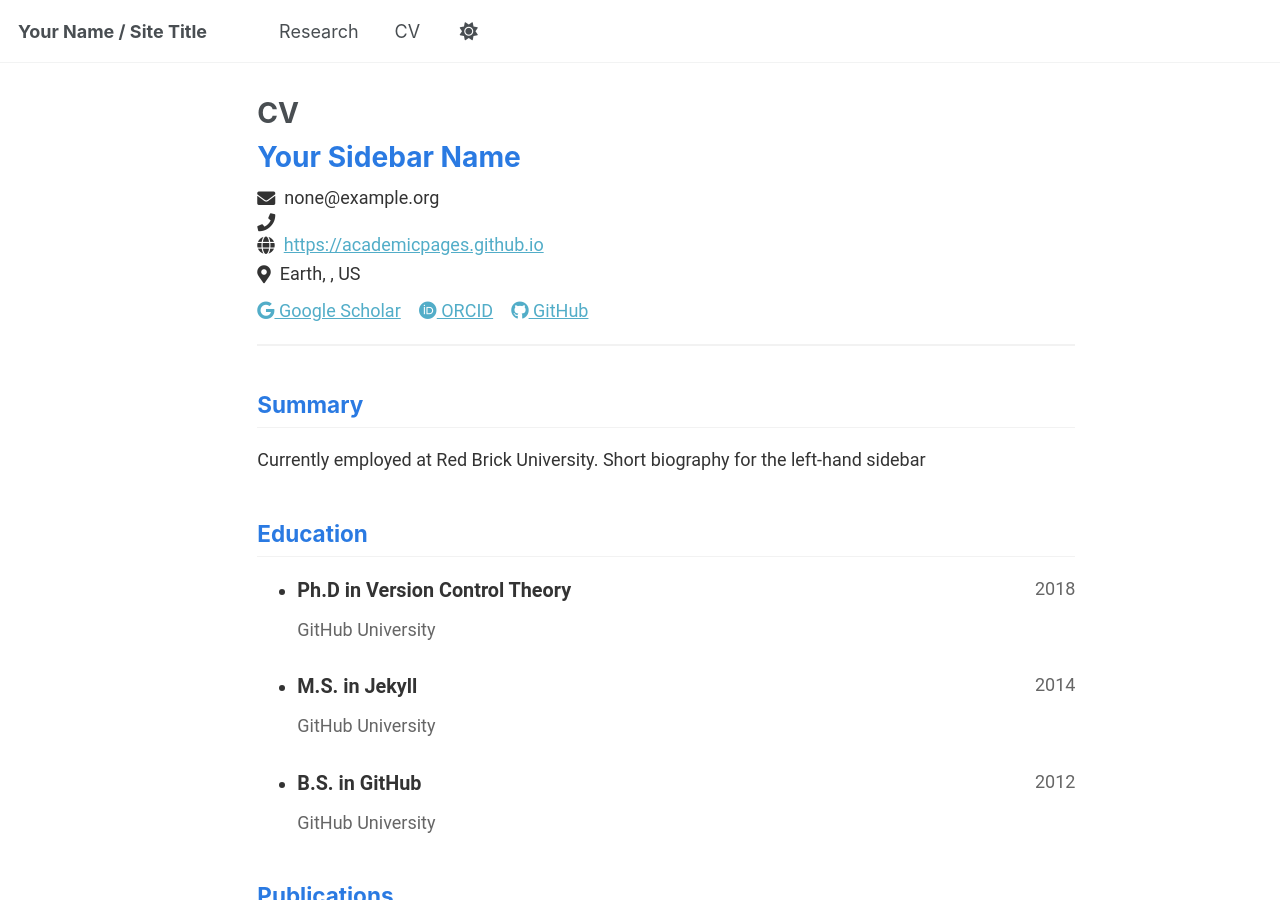
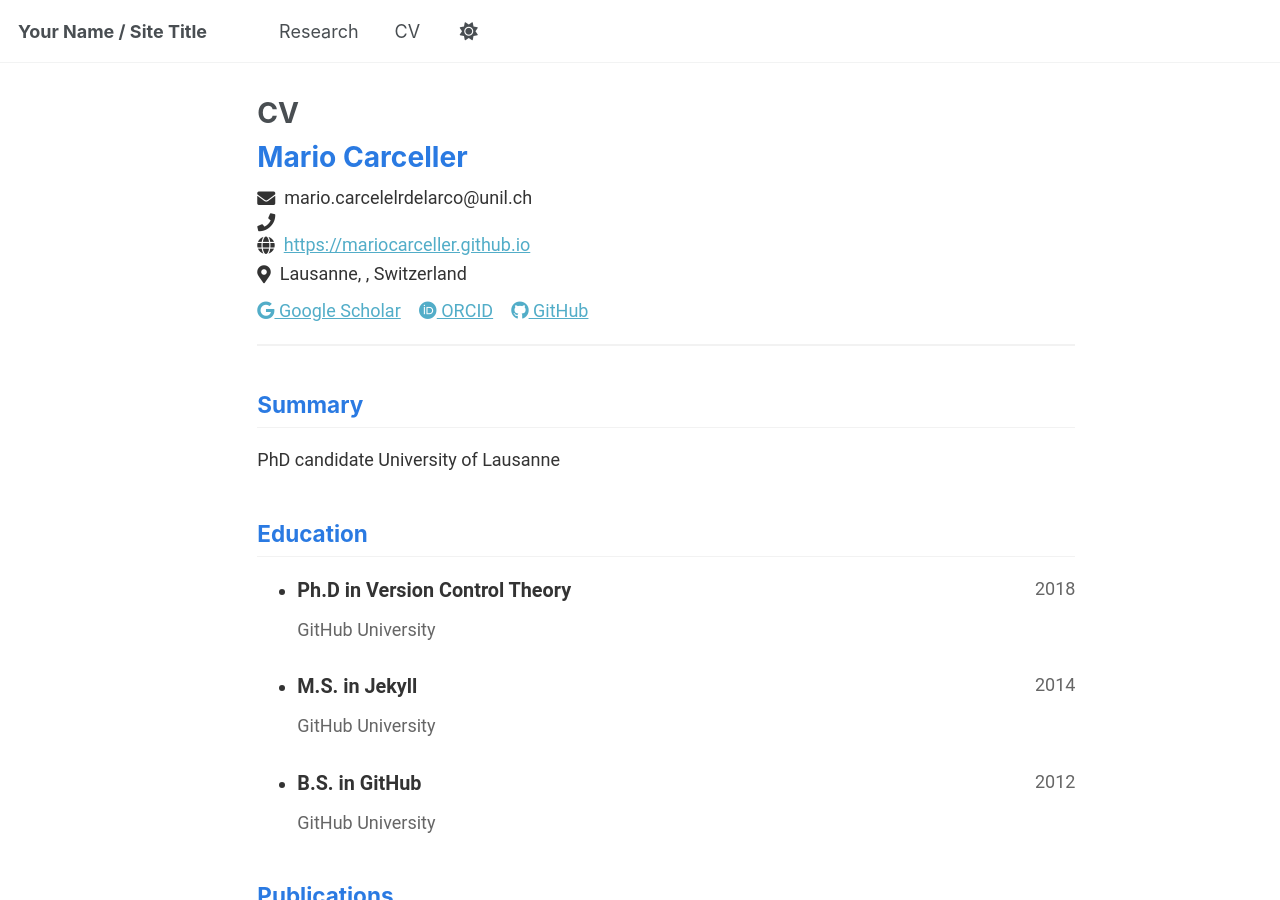
Before and after one commit to MarioCarceller/carcellermario.github.io, a Jekyll site: the page built from _pages/cv-json.md, in a window 1280 px wide and 900 px high. Built offline with Jekyll 4.4.1, drawn with Linux system fonts in a browser that asks for light colours.

Commit message:
Update cv.json

```diff
--- a/_data/cv.json
+++ b/_data/cv.json
@@ -1,15 +1,15 @@
 {
   "basics": {
-    "name": "Your Sidebar Name",
-    "email": "none@example.org",
+    "name": "Mario Carceller",
+    "email": "mario.carcelelrdelarco@unil.ch",
     "phone": "",
-    "website": "https://academicpages.github.io",
-    "summary": "Currently employed at Red Brick University. Short biography for the left-hand sidebar",
+    "website": "https://mariocarceller.github.io",
+    "summary": "PhD candidate University of Lausanne",
     "location": {
       "address": "",
       "postalCode": "",
-      "city": "Earth",
-      "countryCode": "US",
+      "city": "Lausanne",
+      "countryCode": "Switzerland",
       "region": ""
     },
     "profiles": [
```
